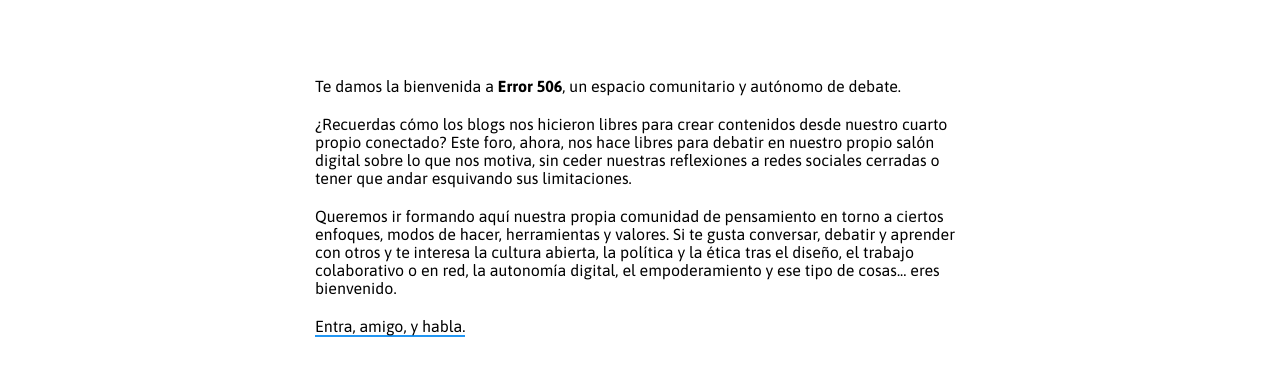
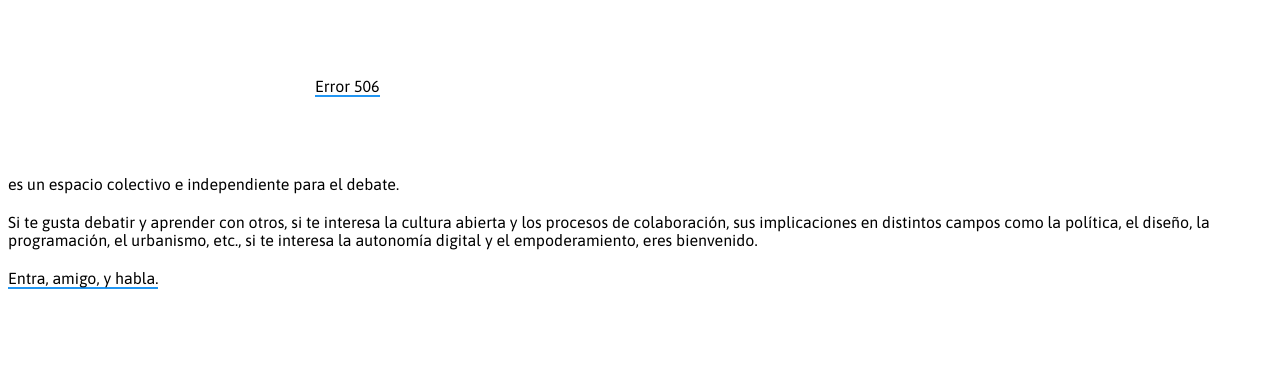
Before and after one commit to eldelacajita/506home, a plain HTML site: page index.html in a window 1280 px wide. Shown: the part 165-540 px from the top of the page. Drawn offline with Linux system fonts and the light colour scheme.

Commit message:
Fix #1
New text, as drafted in the forum

```diff
--- a/index.html
+++ b/index.html
@@ -16,11 +16,9 @@
 	<div id="subtitle">Debate fuera de las comunidades cerradas</div>
 
 	<div id="text">
-		<p>Te damos la bienvenida a <b>Error 506</b>, un espacio comunitario y autónomo de debate.</p>
+		<p><a href="faq.html" title="Error 506: Variante también negocia">Error 506</a></div> es un espacio colectivo e independiente para el debate.</p>
 
-		<p>¿Recuerdas cómo los blogs nos hicieron libres para crear contenidos desde nuestro cuarto propio conectado? Este foro, ahora, nos hace libres para debatir en nuestro propio salón digital sobre lo que nos motiva, sin ceder nuestras reflexiones a redes sociales cerradas o tener que andar esquivando sus limitaciones.</p>
-
-		<p>Queremos ir formando aquí nuestra propia comunidad de pensamiento en torno a ciertos enfoques, modos de hacer, herramientas y valores. Si te gusta conversar, debatir y aprender con otros y te interesa la cultura abierta, la política y la ética tras el diseño, el trabajo colaborativo o en red, la autonomía digital, el empoderamiento y ese tipo de cosas... eres bienvenido.</p>
+		<p>Si te gusta debatir y aprender con otros, si te interesa la cultura abierta y los procesos de colaboración, sus implicaciones en distintos campos como la política, el diseño, la programación, el urbanismo, etc., si te interesa la autonomía digital y el empoderamiento, eres bienvenido.</p>
 
 		<p><a href="http://foro.506.red">Entra, amigo, y habla.</a></p>
 	</div>
```
